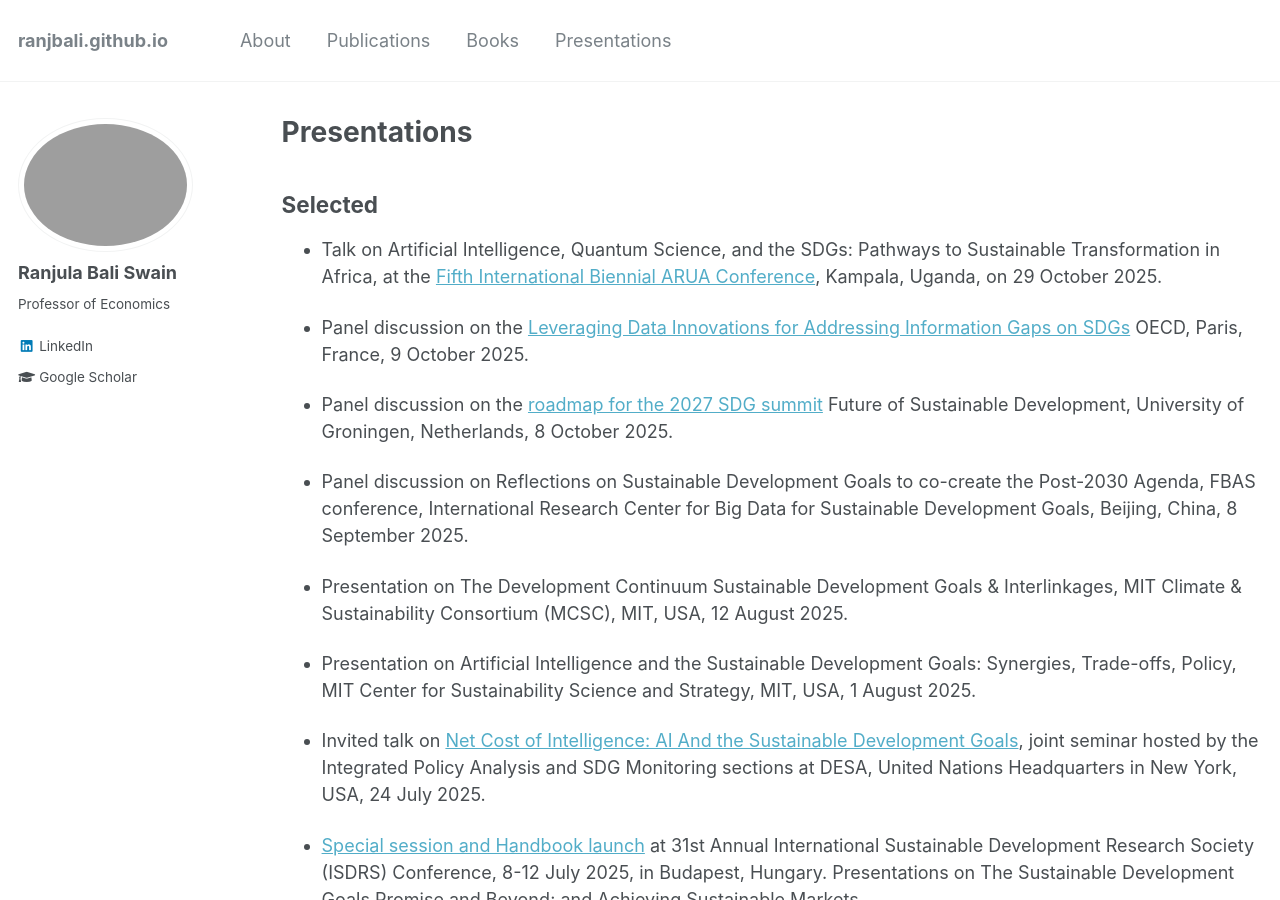
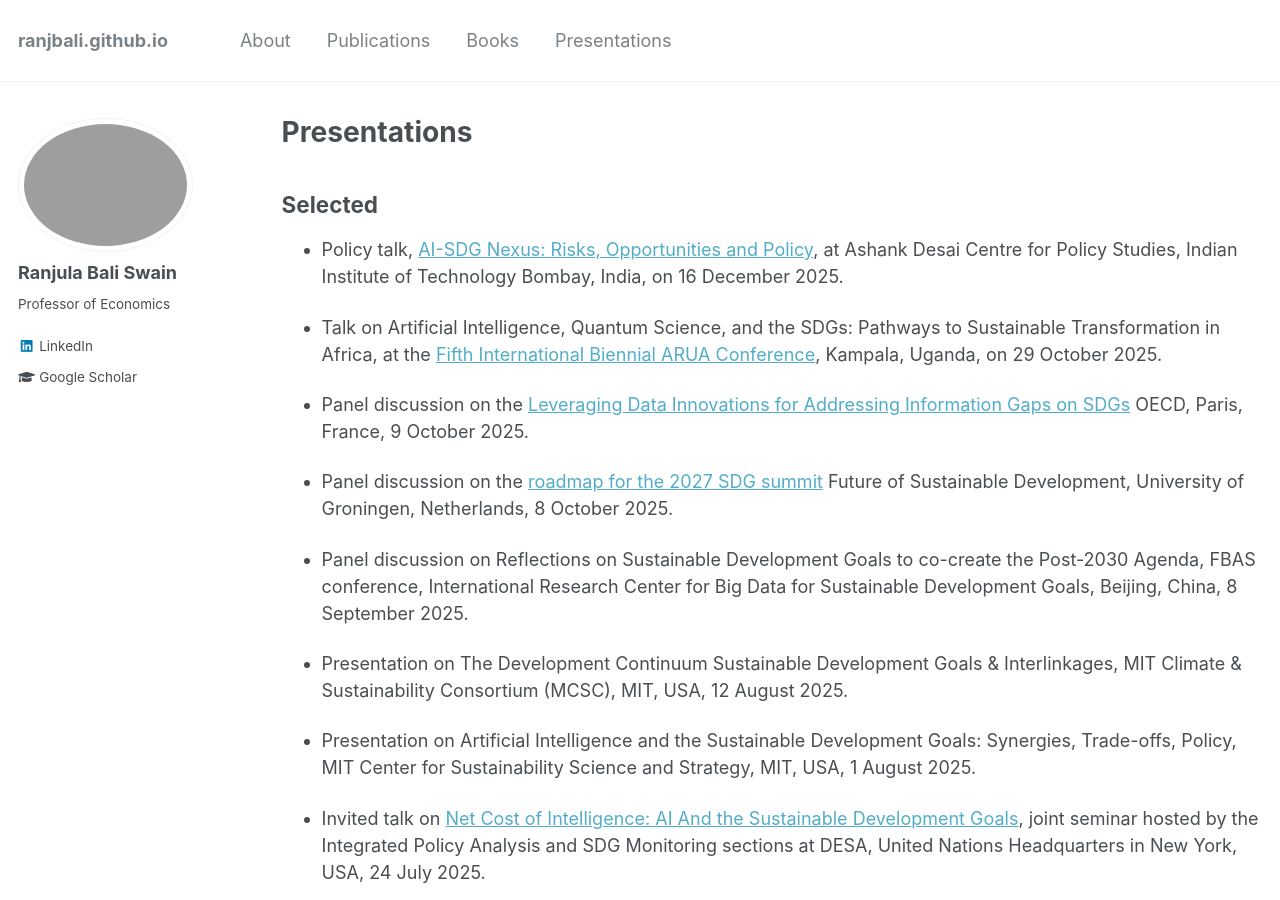
Before and after one commit to ranjbali/ranjbali.github.io, a Jekyll site: the page built from _pages/pastevents.md, in a window 1280 px wide and 900 px high. Built offline with Jekyll 4.4.1, drawn with Linux system fonts in a browser that asks for light colours.

Commit message:
Update pastevents.md

```diff
--- a/_pages/pastevents.md
+++ b/_pages/pastevents.md
@@ -8,6 +8,8 @@ author_profile: true
 {% include base_path %}
 
 ## Selected
+* Policy talk, [AI-SDG Nexus: Risks, Opportunities and Policy](/Users/ranjula_admin/Dropbox/ranjbali.github.io/images/IIT_Mumbai.png), at Ashank Desai Centre for Policy Studies, Indian Institute of Technology Bombay, India, on 16 December 2025.
+
 * Talk on Artificial Intelligence, Quantum Science, and the SDGs: Pathways to Sustainable Transformation in Africa, at the [Fifth International Biennial ARUA Conference](https://arua.org/conferences/conference2025/), Kampala, Uganda, on 29 October 2025.
 
 * Panel discussion on the [Leveraging Data Innovations for Addressing Information Gaps on SDGs](../files/OECD_9 Oct 2025.pdf) OECD, Paris, France, 9 October 2025.
```
